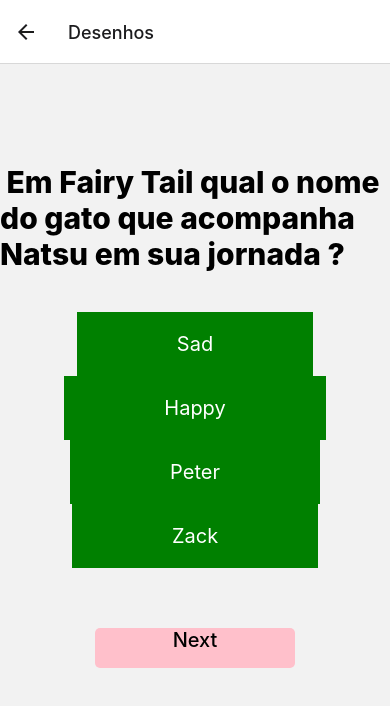
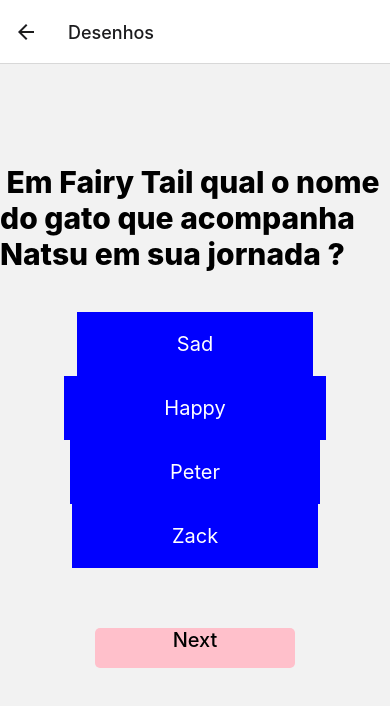
Before and after one commit to MariliaSales01/QuizReactNative, a React Native app: screen /Desenhos in a window 390 px wide. Shown: the top 706 px of the page. Built offline with nearby package versions, Linux system fonts and the light colour scheme.

Commit message:
Atualizando a cor do Button

```diff
--- a/screens/DesenhosScreens.jsx
+++ b/screens/DesenhosScreens.jsx
@@ -1,74 +1,80 @@
-import { View, Text, StyleSheet } from 'react-native'
-import React, { useState } from 'react'
-import { reactQuestions
- } from './Questions'
-import { Pressable } from 'react-native-web'
+import React, { useState } from 'react';
+import { View, Text, StyleSheet } from 'react-native';
+import { reactQuestions } from './Questions';
+import { Pressable } from 'react-native-web';
 
-export default function DesenhosScreen () {
-  const [correctAnswer, setCorrectAnswer] = useState(false);
+export default function DesenhosScreen() {
+  const [correctAnswer, setCorrectAnswer] = useState(null);
+  const [currentQuestionIndex, setCurrentQuestionIndex] = useState(0);
 
-  const handleNext = () =>{
-    setCurrentQuestionIndex(currentQuestionIndex + 1)
-    setCorrectAnswer(false)
-  }
-  const [currentQuestionIndex, setCurrentQuestionIndex] = useState(0)
+  const handleAnswer = (selectedOption) => {
+    if (selectedOption === reactQuestions[currentQuestionIndex].correctAnswer) {
+      setCorrectAnswer(true);
+    } else {
+      setCorrectAnswer(false);
+    }
+  };
+
+  const handleNext = () => {
+    setCurrentQuestionIndex(currentQuestionIndex + 1);
+    setCorrectAnswer(null); // Reset correctAnswer state
+  };
+
   return (
     <View style={styles.container}>
-      <Text style={styles.title}>{reactQuestions [currentQuestionIndex].question}</Text>
-      {reactQuestions[currentQuestionIndex].options.map((options) =>
-      <View>
-        <Pressable style={{backgroundColor: correctAnswer ? 'red' : 'green'}}
-       onPress={() =>  {
-          if ( options == reactQuestions[currentQuestionIndex].correctAnswer) {
-            setCorrectAnswer(true)
-          }
-        }}>
-          <Text style={styles.options}>{options}</Text>
-        </Pressable>
-      </View>)}
-
+      <Text style={styles.title}>{reactQuestions[currentQuestionIndex].question}</Text>
+      {reactQuestions[currentQuestionIndex].options.map((option, index) => (
+        <View key={index}>
+          <Pressable
+            style={{
+              backgroundColor:
+                correctAnswer !== null && option === reactQuestions[currentQuestionIndex].correctAnswer
+                  ? 'green' // Resposta correta
+                  : correctAnswer !== null && option !== reactQuestions[currentQuestionIndex].correctAnswer
+                  ? 'red' // Resposta errada
+                  : 'blue', // Cor padrão
+            }}
+            onPress={() => handleAnswer(option)}>
+            <Text style={styles.options}>{option}</Text>
+          </Pressable>
+        </View>
+      ))}
       <Pressable style={styles.buttonNext} onPress={handleNext}>
         <Text style={styles.text}>Next</Text>
       </Pressable>
     </View>
-  )
+  );
 }
 
 const styles = StyleSheet.create({
-  container:{
-    flex:1,
-    paddingTop:100,
+  container: {
+    flex: 1,
+    paddingTop: 100,
     alignItems: 'center',
   },
-  title:{
+  title: {
     fontSize: 30,
-    fontWeight:'800',
+    fontWeight: '800',
     justifyContent: 'center',
-    marginBottom:40,
+    marginBottom: 40,
   },
-  options:{
+  options: {
     fontSize: 20,
-    textAlign:'center',
-    marginHorizontal:100,
-    marginVertical:20,
-    color: '#fff'
+    textAlign: 'center',
+    marginHorizontal: 100,
+    marginVertical: 20,
+    color: '#fff',
   },
-  button:{
-    marginTop: 30,
-    alignSelf: 'center',
-    backgroundColor:'#2196F3',
-  },
-
-  buttonNext:{
-    backgroundColor:'pink',
+  buttonNext: {
+    backgroundColor: 'pink',
     borderRadius: 5,
     top: 60,
     height: 40,
     width: 200,
   },
-  text:{
+  text: {
     fontSize: 20,
-    fontWeight:'500',
-    textAlign:'center'
-  }
-})
+    fontWeight: '500',
+    textAlign: 'center',
+  },
+});
```
